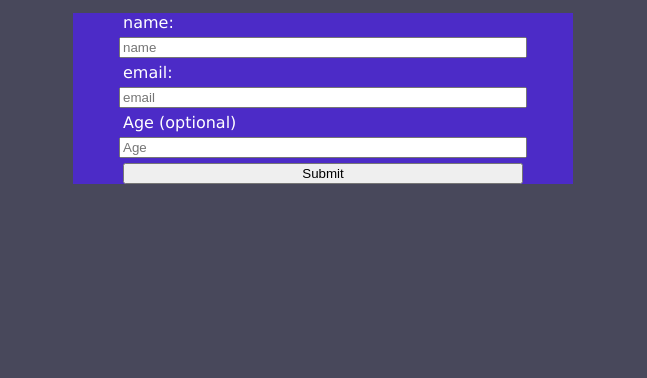
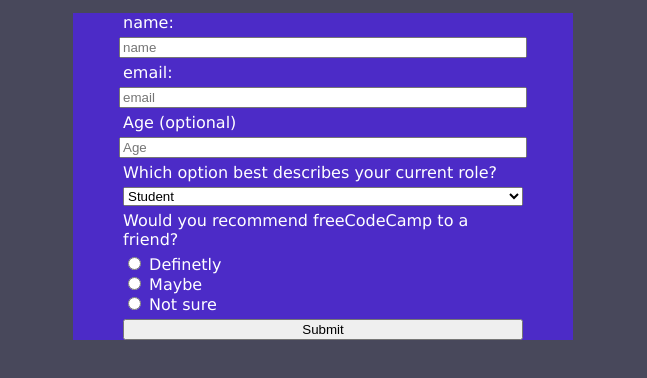
Before and after one commit to Timowest12/microverse2, a plain HTML site: page index.html in a window 1280 px wide. Shown: the part 102-480 px from the top of the page, without its empty margins (317-964 px from the left). Drawn offline with Linux system fonts and the light colour scheme.

Commit message:
morechanges

```diff
--- a/index.html
+++ b/index.html
@@ -13,11 +13,11 @@
       Thank you for taking the time to help us improve the platform
     </p>
     <form id="survey-form" action="">
-      <label for="name">name:</label>
+      <label id="name-label" for="name">name:</label>
       <input id="name" type="text" placeholder="name" />
-      <label for="email">email:</label>
+      <label id="email-label" for="email">email:</label>
       <input id="email" type="email" placeholder="email" />
-      <label for="age">Age (optional)</label>
+      <label id="number-label" for="age">Age (optional)</label>
       <input
         type="number"
         name="age"
@@ -26,6 +26,36 @@
         max="30"
         placeholder="Age"
       />
+      <label for="dropdown">Which option best describes your current role?</label>
+      <select name="" id="dropdown" placeholder="Select current role">
+          <option value="">Student</option>
+          <option value="">Full time job</option>
+          <option value="">Full Time learner</option>
+      </select>
+
+
+      <label for="allradios">Would you recommend freeCodeCamp to a friend?</label>
+    <div id="allradios">
+      <div class="radiogroup">
+      <input name="radiogroup" type="radio" id="definetly">
+      <label for="definetly">Definetly</label>
+    </div>
+
+    <div class="radiogroup">
+      <input name="radiogroup" type="radio" id="maybe">
+      <label for="definetly">Maybe</label>
+    </div>
+
+    <div class="radiogroup">
+      <input name="radiogroup" type="radio" id="notsure">
+      <label for="notsure">Not sure</label>
+    </div>
+</div>
+
+
+
+
+
       <input type="submit" />
     </form>
   </body>
--- a/src/css/main.css
+++ b/src/css/main.css
@@ -20,13 +20,13 @@ form{
   width:500px;
   background-color:rgb(76, 43, 199);
 }
-form * {
+form > * {
   width:80%;
   margin:5px;
   display:block;
   margin-left: auto;
   margin-right: auto;
 }
-label{
-
+.radiogroup * {
+  display:inline-block;
 }
```
